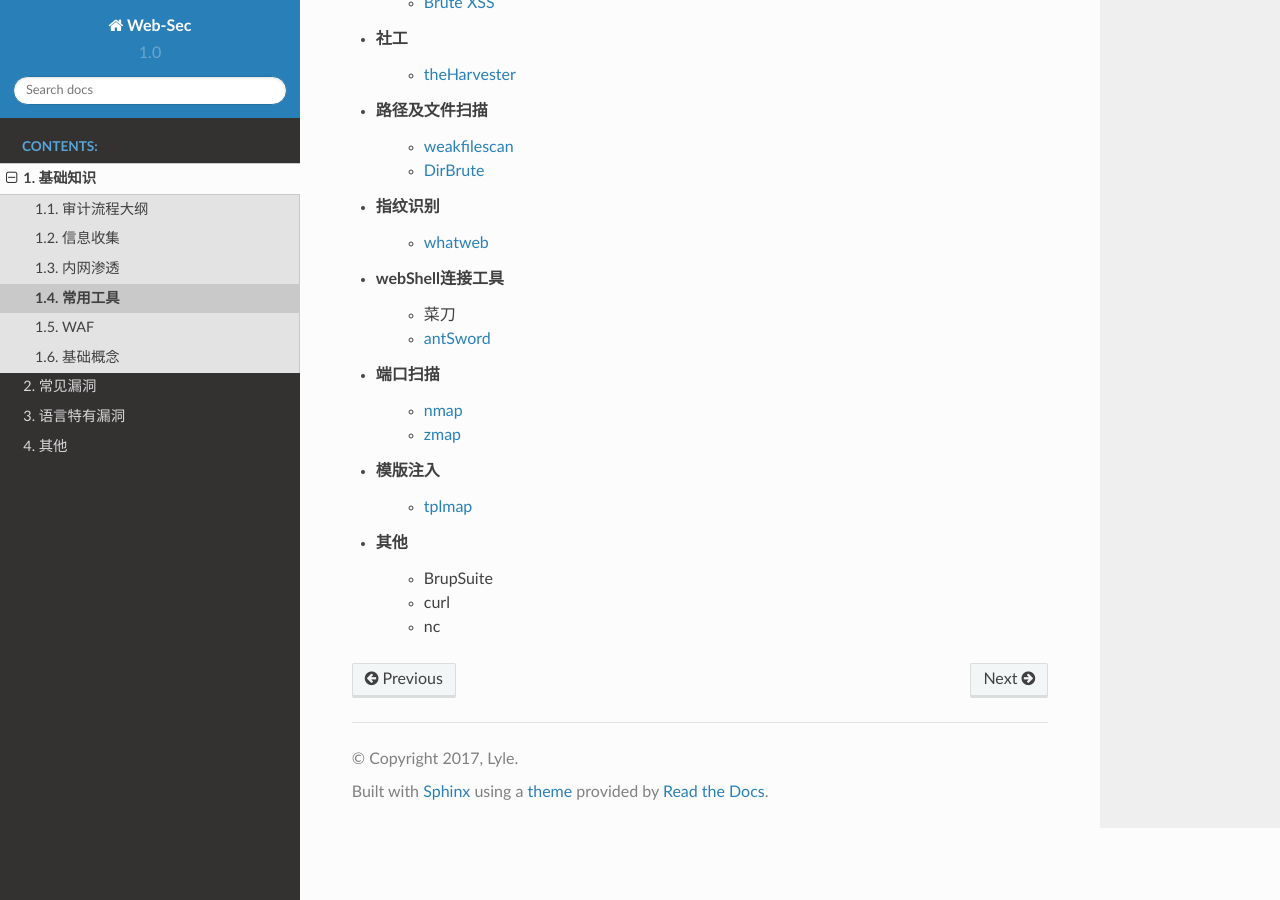
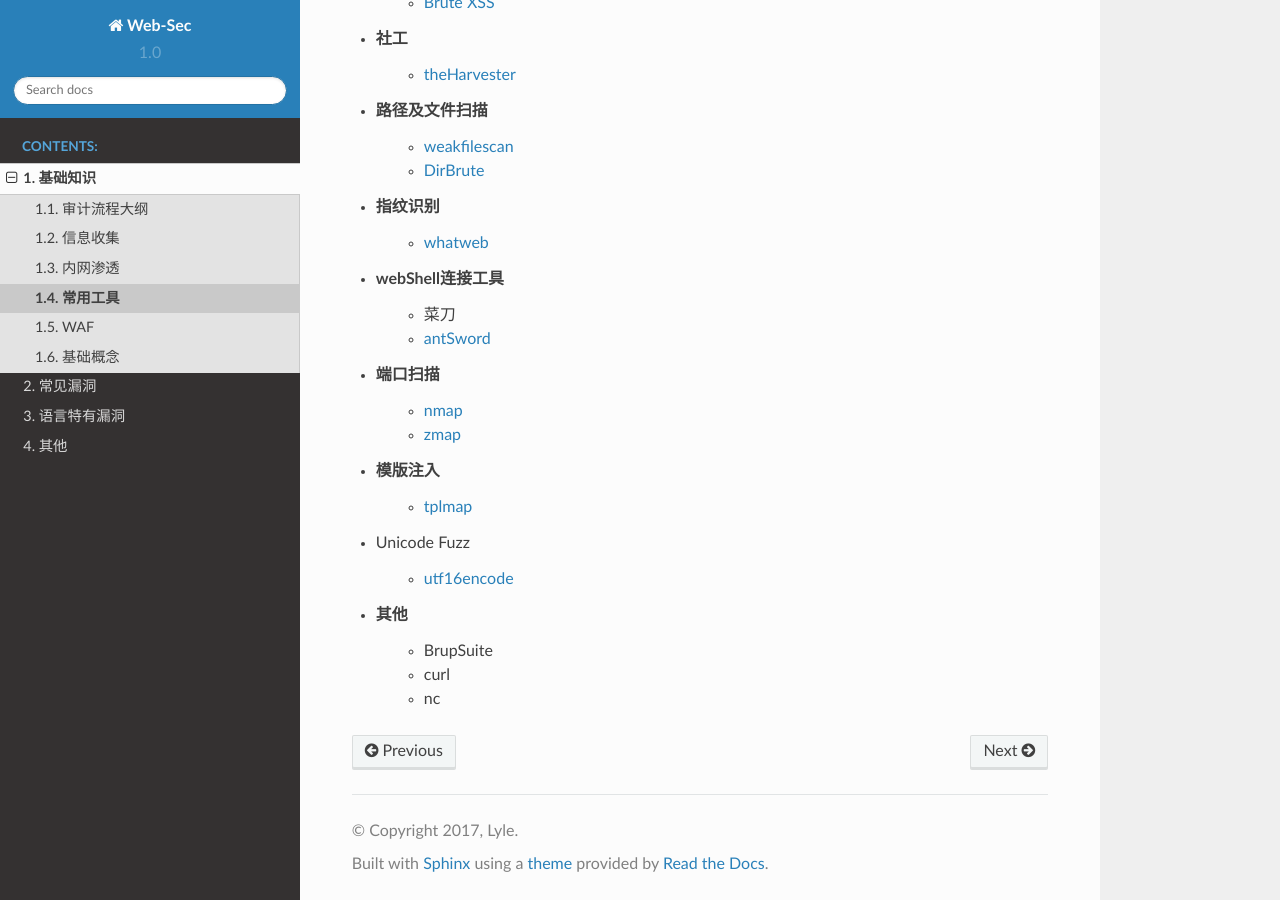
Before and after one commit to LyleMi/Learn-Web-Hacking, a Sphinx documentation site: the page built from source/basic/tools.rst, in a window 1280 px wide and 900 px high, scrolled down 669 px. Built offline with Sphinx 7.4.7 and the Read the Docs theme 2.0.0, drawn with Linux system fonts in a browser that asks for light colours.

Commit message:
happy national day

```diff
--- a/source/basic/tools.rst
+++ b/source/basic/tools.rst
@@ -44,6 +44,10 @@
 - 模版注入
     - `tplmap <https://github.com/epinna/tplmap>`_
 
+- Unicode Fuzz
+
+    - `utf16encode <http://www.fileformat.info/info/charset/UTF-16/list.htm>`_
+
 - 其他
     - BrupSuite
     - curl
```
